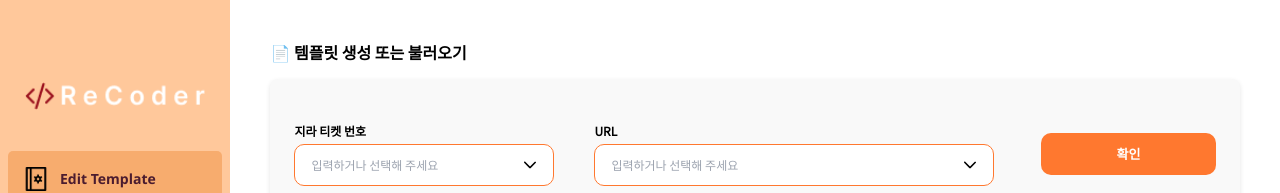
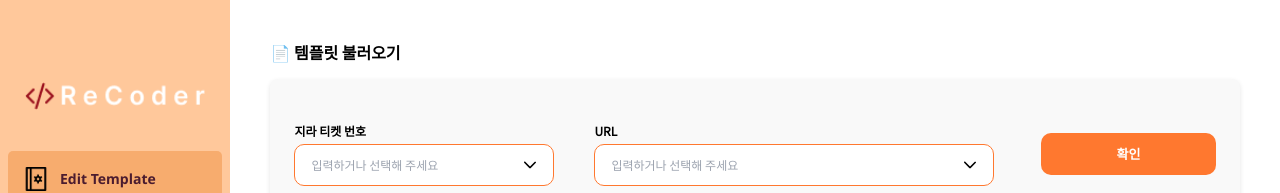
Before and after one commit to haley10309/recoder, a React (Vite) app in the folder client/: page /edit-template in a window 1280 px wide. Shown: the top 193 px of the page. Built offline with nearby package versions, Linux system fonts and the light colour scheme; no server answers.

Commit message:
fix text

```diff
--- a/client/src/Pages/EditTemplate/EditTemplate.jsx
+++ b/client/src/Pages/EditTemplate/EditTemplate.jsx
@@ -45,8 +45,8 @@ const EditTemplate = () => {
 
   return (
     <div className="bg-[#FFFFFF] p-[40px]">
-      {/* 📄 템플릿 생성 또는 불러오기 */}
-      <h2 className="font-bold text-black text-[16px] mb-[15px]">📄 템플릿 생성 또는 불러오기</h2>
+      {/* 📄 템플릿 불러오기 */}
+      <h2 className="font-bold text-black text-[16px] mb-[15px]">📄 템플릿 불러오기</h2>
       <CheckTemplate
         path="edit-template"
         ticketNum={ticketNum}
```
